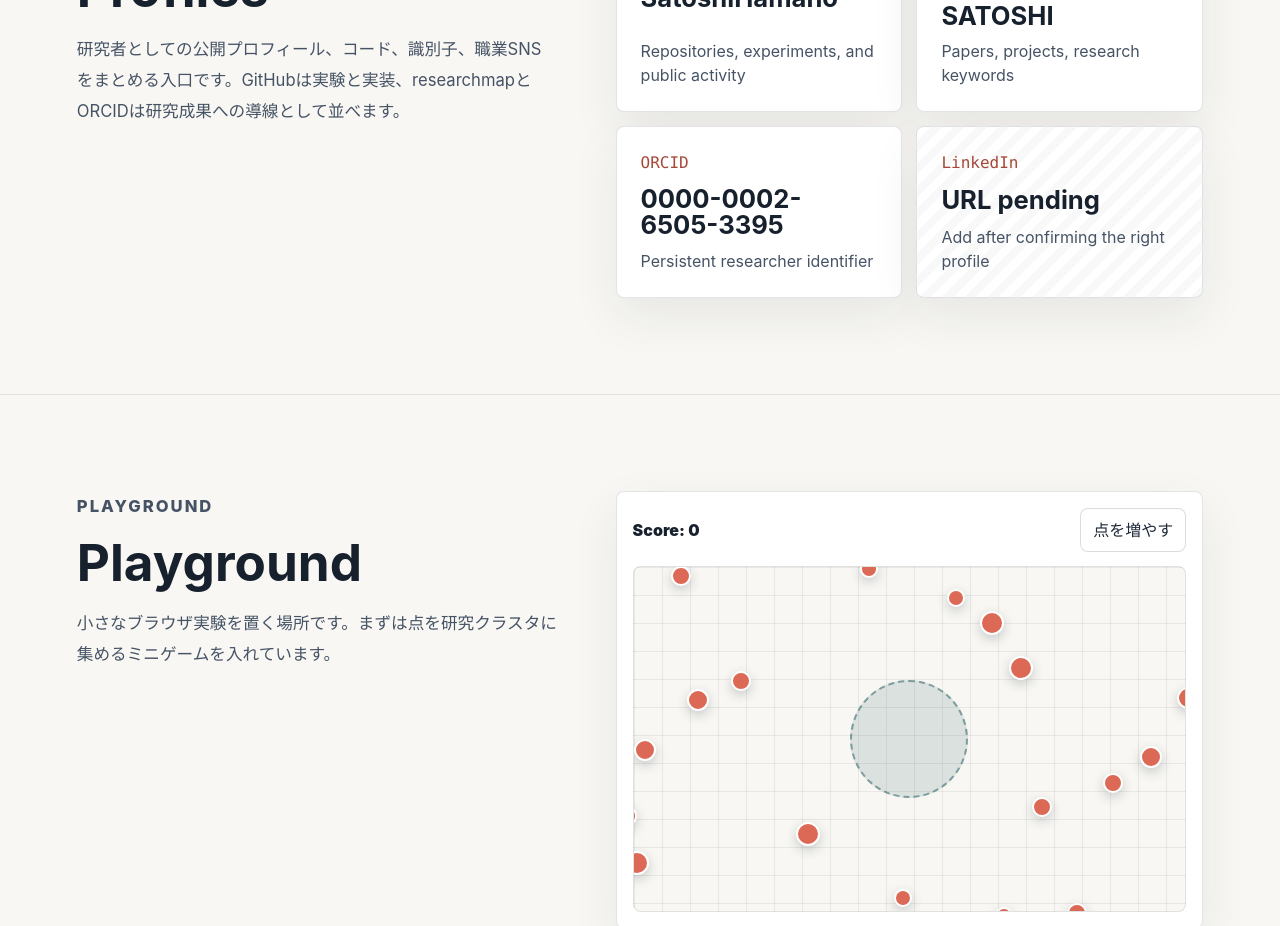
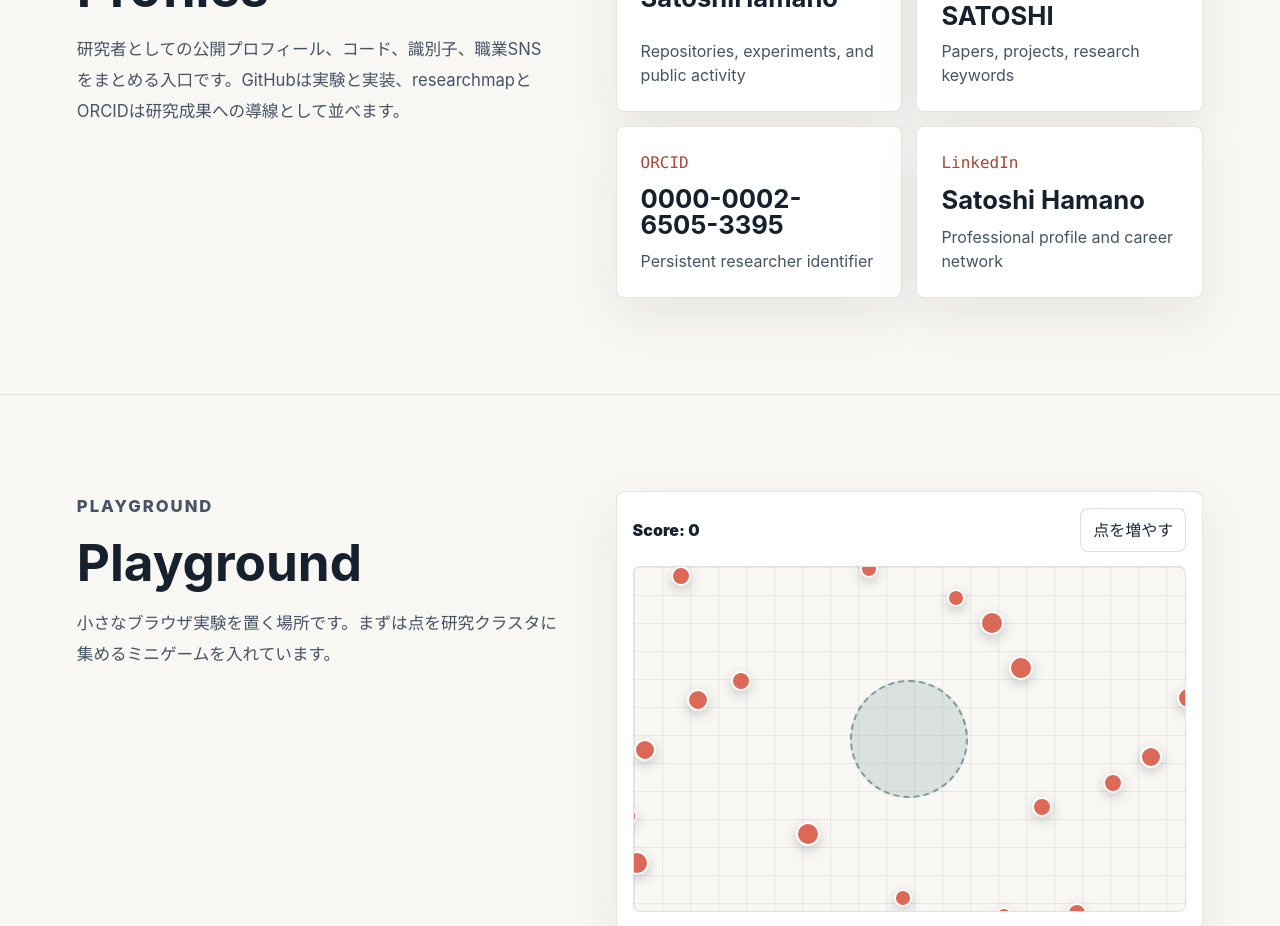
Before and after one commit to SatoshiHamano/SatoshiHamano.github.io, a React (Vite) app: page / in a window 1280 px wide. Shown: the part 2060-2986 px from the top of the page. Built offline with nearby package versions, Linux system fonts and the light colour scheme.

Commit message:
Add LinkedIn profile link

```diff
--- a/src/App.css
+++ b/src/App.css
@@ -316,17 +316,6 @@ h3 {
   font-size: 1rem;
 }
 
-.profile-card-pending {
-  background: repeating-linear-gradient(
-      -45deg,
-      rgba(30, 42, 57, 0.03),
-      rgba(30, 42, 57, 0.03) 8px,
-      rgba(255, 255, 255, 0.7) 8px,
-      rgba(255, 255, 255, 0.7) 16px
-    ),
-    #fff;
-}
-
 .playground {
   align-items: start;
 }
--- a/src/App.tsx
+++ b/src/App.tsx
@@ -83,9 +83,9 @@ const profileLinks = [
   },
   {
     label: 'LinkedIn',
-    value: 'URL pending',
-    href: '',
-    note: 'Add after confirming the right profile',
+    value: 'Satoshi Hamano',
+    href: 'https://www.linkedin.com/in/satoshi-hamano-6800ba391/',
+    note: 'Professional profile and career network',
   },
 ]
 
```
